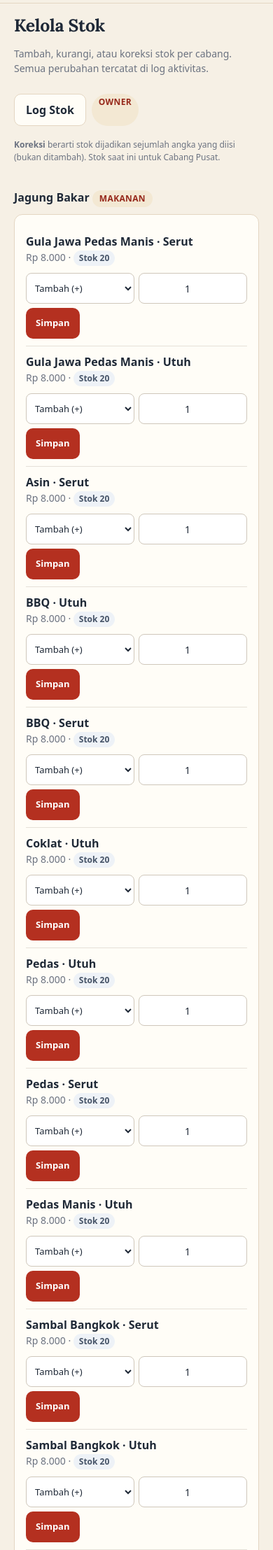
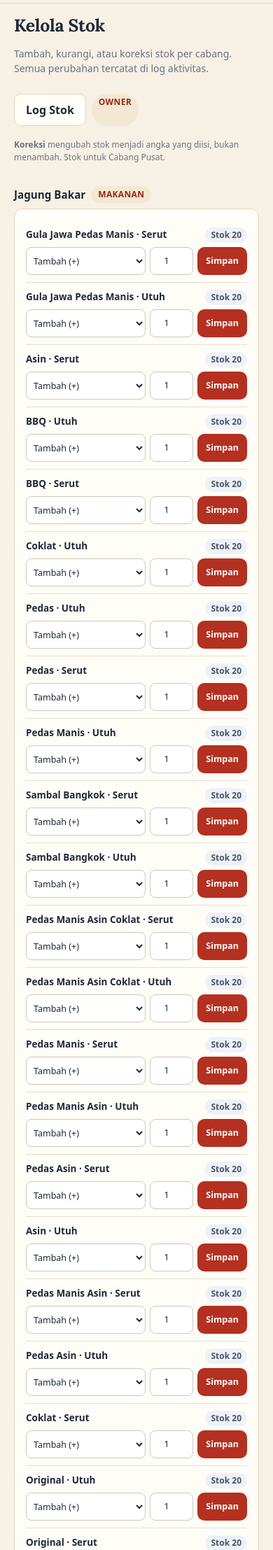
Before and after one commit to Mardiansyah-wq/kasir-warung-jagung, a Laravel app: page /owner/stock in a window 390 px wide. Shown: the part 182-2397 px from the top of the page at 70% size. Run offline with Laravel 12, Linux system fonts and the light colour scheme; a user stored in the database is signed in; data comes from the database, SQL or seed files in the repository.

Commit message:
Rapikan halaman kelola stok di HP dan riwayat stok jadi kartu

```diff
--- a/resources/views/layouts/app.blade.php
+++ b/resources/views/layouts/app.blade.php
@@ -2464,21 +2464,53 @@
         }
 
         .group-title {
-            margin: 22px 0 10px;
+            display: flex;
+            align-items: center;
+            gap: 8px;
+            margin: 20px 0 8px;
             font-size: 1rem;
+        }
+
+        .group-title .badge {
+            flex: 0 0 auto;
         }
 
         .stock-row {
             display: grid;
-            grid-template-columns: 1fr auto;
-            gap: 10px;
+            grid-template-columns: minmax(0, 1fr) auto;
+            gap: 8px 12px;
             align-items: center;
-            padding: 10px 0;
+            padding: 11px 0;
             border-bottom: 1px solid var(--border);
         }
 
         .stock-row:last-child {
             border-bottom: 0;
+        }
+
+        .stock-row-main {
+            display: flex;
+            flex-wrap: wrap;
+            align-items: center;
+            gap: 4px 8px;
+            min-width: 0;
+        }
+
+        .stock-row-name {
+            font-size: 13.5px;
+            line-height: 1.3;
+            overflow-wrap: anywhere;
+        }
+
+        .stock-row-price {
+            color: var(--muted);
+            font-size: 12px;
+            white-space: nowrap;
+        }
+
+        .stock-row-main .stock-pill {
+            flex: 0 0 auto;
+            margin-left: auto;
         }
 
         .stock-row form {
@@ -2508,31 +2540,172 @@
             font-size: 13px;
         }
 
-        @media (max-width: 720px) {
-            .stock-row {
-                grid-template-columns: 1fr;
-            }
-
-            .stock-row form {
-                flex-wrap: wrap;
-            }
-
-            .stock-row form select,
-            .stock-row form input[type="number"] {
-                flex: 1 1 120px;
-                width: auto;
-            }
-
-            .stock-row form input[type="text"] {
-                flex: 1 1 100%;
-                width: auto;
-            }
+        .stock-row input[type="text"][hidden] {
+            display: none;
         }
 
         .stock-row .btn {
             min-height: 44px;
             padding: 8px 14px;
             font-size: 13px;
+            white-space: nowrap;
+        }
+
+        @media (max-width: 720px) {
+            .group-title {
+                margin: 18px 0 8px;
+                font-size: .95rem;
+            }
+
+            .stock-row {
+                grid-template-columns: minmax(0, 1fr);
+                gap: 6px;
+                padding: 10px 0;
+            }
+
+            .stock-row-main {
+                flex-wrap: nowrap;
+                gap: 3px 8px;
+            }
+
+            .stock-row-name {
+                flex: 1 1 auto;
+                min-width: 0;
+                font-size: 13.5px;
+            }
+
+            .stock-row-price {
+                display: none;
+            }
+
+            .stock-row form {
+                flex-wrap: wrap;
+                gap: 6px;
+            }
+
+            .stock-row form select {
+                flex: 1 1 0;
+                width: auto;
+                min-width: 0;
+                padding: 8px 6px;
+                font-size: 12.5px;
+            }
+
+            .stock-row form input[type="number"] {
+                flex: 0 0 62px;
+                width: 62px;
+                padding: 8px 4px;
+                font-size: 13px;
+            }
+
+            .stock-row form input[type="text"] {
+                flex: 1 1 100%;
+                width: auto;
+                font-size: 13px;
+                order: 9;
+            }
+
+            .stock-row select,
+            .stock-row input[type="number"] {
+                min-height: 40px;
+            }
+
+            .stock-row .btn {
+                flex: 0 0 auto;
+                min-height: 40px;
+                padding: 8px 12px;
+                font-size: 12.5px;
+            }
+        }
+
+        @media (max-width: 359px) {
+            .stock-row form {
+                gap: 5px;
+            }
+
+            .stock-row form select {
+                padding: 7px 4px;
+                font-size: 12px;
+            }
+
+            .stock-row form input[type="number"] {
+                flex: 0 0 52px;
+                width: 52px;
+                font-size: 12.5px;
+            }
+
+            .stock-row .btn {
+                padding: 7px 9px;
+                font-size: 12px;
+            }
+        }
+
+        /* Riwayat stok: kartu di layar sempit, tabel di layar lebar */
+        .stock-history-cards {
+            display: none;
+        }
+
+        .stock-history-card {
+            padding: 12px 14px;
+            border: 1px solid var(--border);
+            border-radius: 12px;
+            background: var(--surface);
+        }
+
+        .stock-history-card + .stock-history-card {
+            margin-top: 8px;
+        }
+
+        .stock-history-head {
+            display: flex;
+            align-items: center;
+            gap: 8px;
+        }
+
+        .stock-history-time {
+            color: var(--muted);
+            font-size: 11.5px;
+            white-space: nowrap;
+        }
+
+        .stock-history-qty {
+            margin-left: auto;
+            color: var(--brand-brown);
+            font-size: 14px;
+            font-weight: 700;
+            white-space: nowrap;
+        }
+
+        .stock-history-menu {
+            margin: 6px 0 0;
+            font-size: 13px;
+            font-weight: 600;
+            line-height: 1.35;
+            overflow-wrap: anywhere;
+        }
+
+        .stock-history-meta {
+            margin: 2px 0 0;
+            color: var(--muted);
+            font-size: 12px;
+            line-height: 1.4;
+            overflow-wrap: anywhere;
+        }
+
+        @media (max-width: 899px) {
+            .stock-history-cards {
+                display: block;
+            }
+
+            .stock-history-table {
+                display: none;
+            }
+        }
+
+        @media (max-width: 720px) {
+            .filter-bar .filter-submit {
+                display: none;
+            }
         }
 
         /* Order board & running tab styles */
@@ -2898,7 +3071,8 @@
             .order-hero,
             .cart,
             .new-order,
-            .receipt {
+            .receipt,
+            .stock-history-card {
                 border-color: var(--border-warm);
                 background: var(--surface-warm);
                 box-shadow: none;
--- a/resources/views/owner/stock/index.blade.php
+++ b/resources/views/owner/stock/index.blade.php
@@ -37,7 +37,7 @@
                         @endforeach
                     </select>
                 </div>
-                <button type="submit" class="btn">Tampilkan</button>
+                <button type="submit" class="btn filter-submit">Tampilkan</button>
             </form>
         @endif
 
@@ -52,8 +52,8 @@
             </div>
         @else
             <p class="hint" style="margin-bottom: 14px">
-                <strong>Koreksi</strong> berarti stok dijadikan sejumlah angka yang diisi (bukan ditambah).
-                Stok saat ini untuk {{ $branch->name }}.
+                <strong>Koreksi</strong> mengubah stok menjadi angka yang diisi, bukan menambah.
+                Stok untuk {{ $branch->name }}.
             </p>
 
             @foreach ($menus as $menu)
@@ -67,12 +67,10 @@
                         @php($stock = $variant->stockFor($branch->id))
 
                         <div class="stock-row" id="variant-{{ $variant->id }}">
-                            <div>
-                                <strong>{{ $variant->displayName() }}</strong>
-                                <div class="muted">
-                                    Rp {{ number_format((float) $variant->selling_price, 0, ',', '.') }}
-                                    · <span class="stock-pill {{ $stock < 1 ? 'low' : '' }}">Stok {{ $stock }}</span>
-                                </div>
+                            <div class="stock-row-main">
+                                <strong class="stock-row-name">{{ $variant->displayName() }}</strong>
+                                <span class="stock-row-price">Rp {{ number_format((float) $variant->selling_price, 0, ',', '.') }}</span>
+                                <span class="stock-pill {{ $stock < 1 ? 'low' : '' }}">Stok {{ $stock }}</span>
                             </div>
 
                             <form method="POST" action="{{ route('owner.stock.store') }}">
```
Also changed, not shown: resources/views/staff/stock/index.blade.php (+38 -10 lines).
